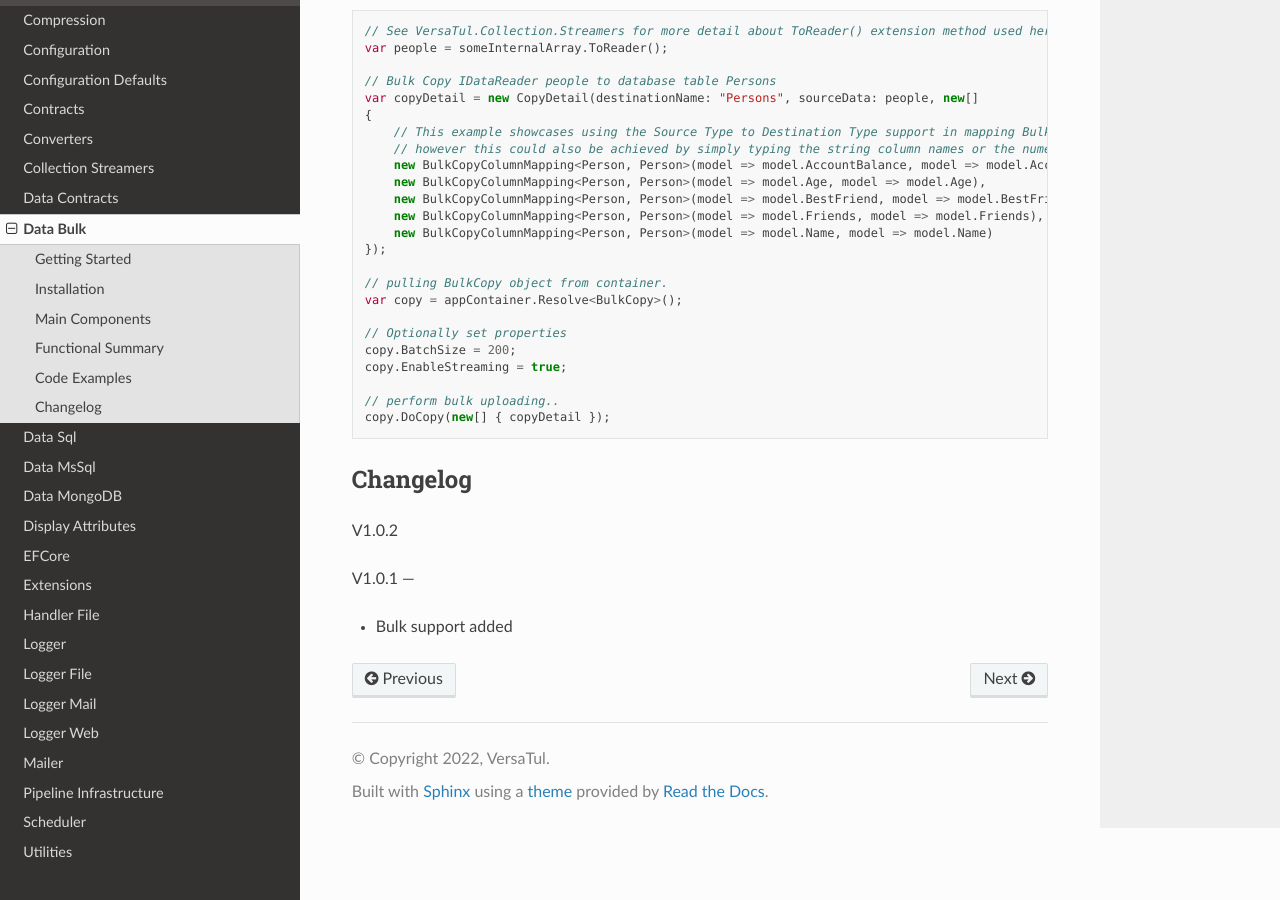
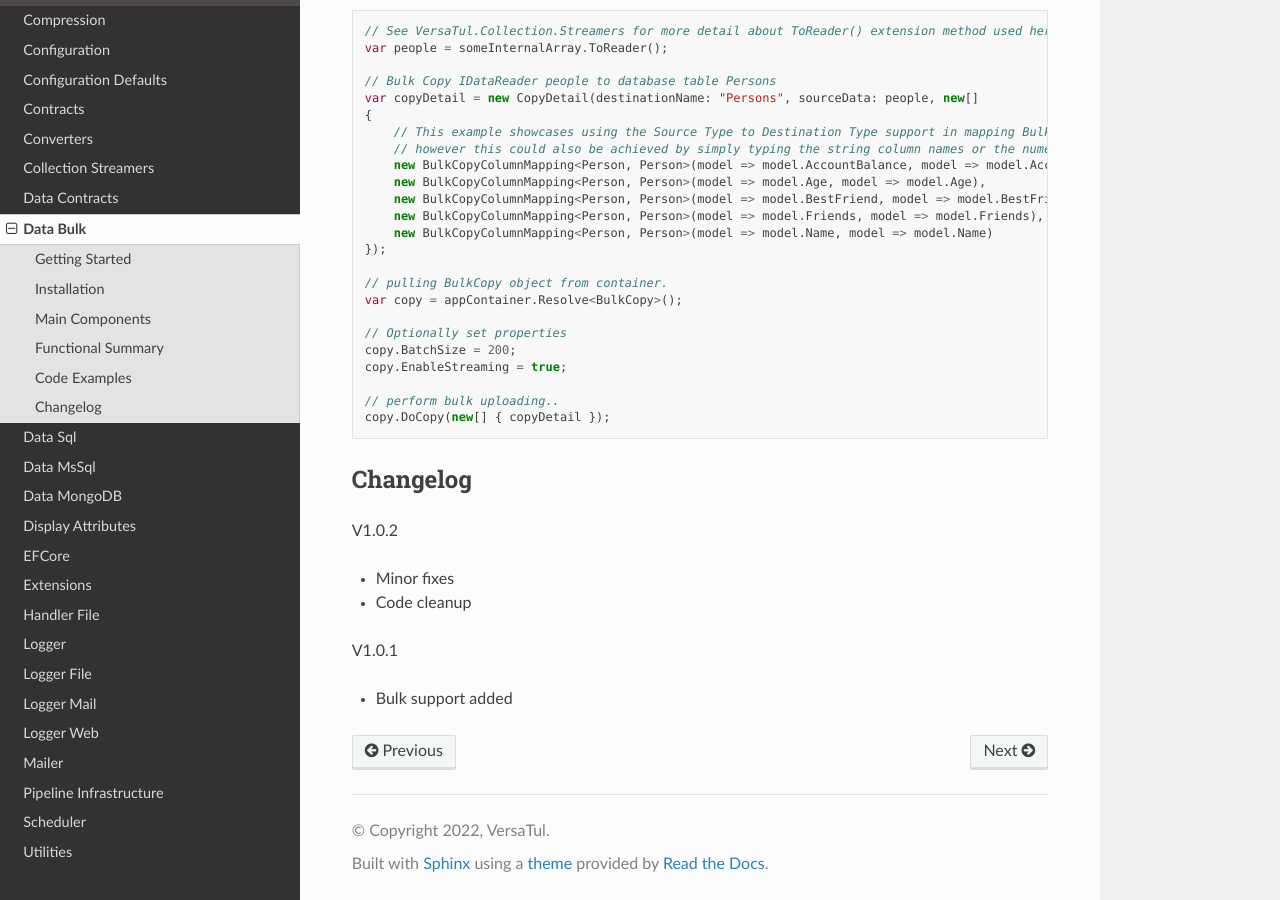
Before and after one commit to BjornWilliams/DocsVersaTul, a Sphinx documentation site: the page built from docs/source/bulk.rst, in a window 1280 px wide and 900 px high, scrolled down 1615 px. Built offline with Sphinx 7.4.7 and the Read the Docs theme 2.0.0, drawn with Linux system fonts in a browser that asks for light colours.

Commit message:
Update bulk.rst

```diff
--- a/docs/source/bulk.rst
+++ b/docs/source/bulk.rst
@@ -97,7 +97,9 @@ Changelog
 
 V1.0.2
 
+* Minor fixes
+* Code cleanup
+
 V1.0.1
----
 
 * Bulk support added
```
